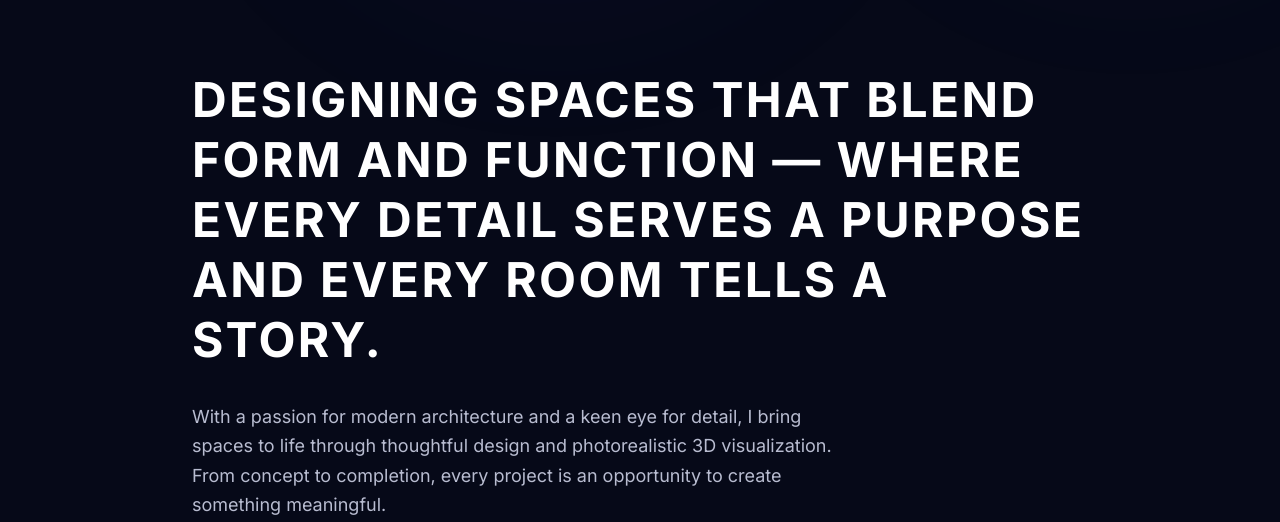
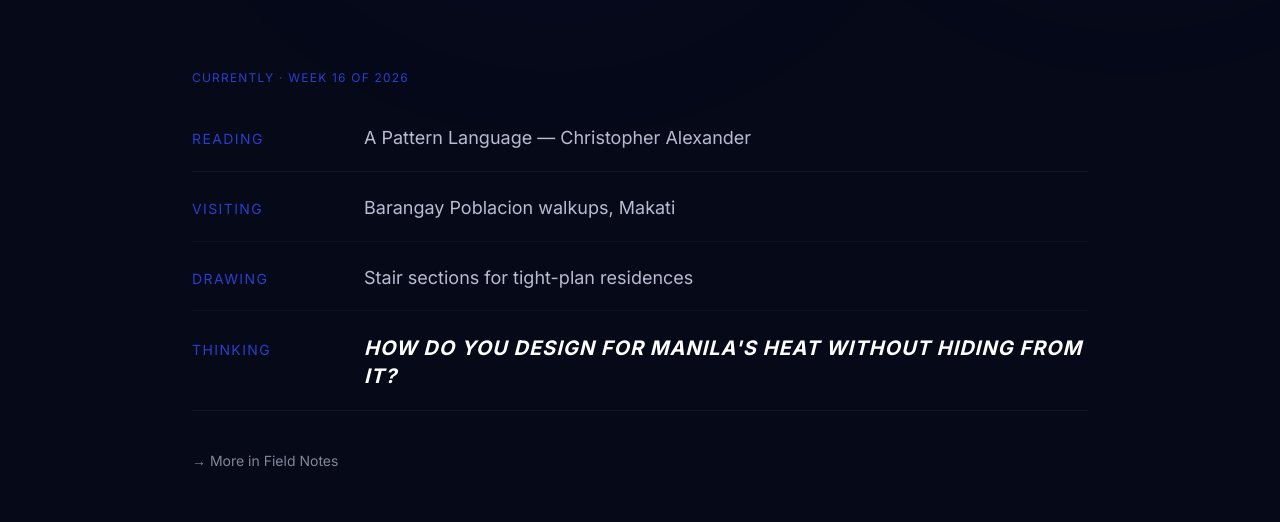
Before and after one commit to Oishh/architectural-portfolio, a Next.js app: page / in a window 1280 px wide. Shown: the part 858-1380 px from the top of the page. Built offline with nearby package versions, Linux system fonts and the light colour scheme.

Commit message:
feat: add Currently section to home page

```diff
--- a/app/page.tsx
+++ b/app/page.tsx
@@ -1,4 +1,5 @@
 import Hero from "@/components/Hero";
+import CurrentlySection from "@/components/CurrentlySection";
 import AboutSnippet from "@/components/AboutSnippet";
 import ToolsSection from "@/components/ToolsSection";
 import ProjectGrid from "@/components/ProjectGrid";
@@ -11,6 +12,7 @@ export default function Home() {
     <PageTransition>
       <main>
         <Hero />
+        <CurrentlySection />
         <AboutSnippet />
         <ToolsSection />
         <ProjectGrid />
--- /dev/null
+++ b/components/CurrentlySection.tsx
@@ -0,0 +1,60 @@
+"use client";
+
+import Link from "next/link";
+import ScrollReveal from "./ScrollReveal";
+import { currently } from "@/data/currently";
+
+const ROWS = [
+  { key: "reading", label: "Reading" },
+  { key: "visiting", label: "Visiting" },
+  { key: "drawing", label: "Drawing" },
+  { key: "thinking", label: "Thinking" },
+] as const;
+
+export default function CurrentlySection() {
+  return (
+    <section className="py-24 md:py-32 px-6">
+      <div className="mx-auto max-w-4xl">
+        <ScrollReveal>
+          <p className="text-xs uppercase tracking-widest text-accent mb-10">
+            Currently · {currently.weekLabel}
+          </p>
+        </ScrollReveal>
+
+        <dl className="flex flex-col gap-6">
+          {ROWS.map((row, i) => {
+            const value = currently[row.key];
+            const isThinking = row.key === "thinking";
+            return (
+              <ScrollReveal key={row.key} delay={0.1 + i * 0.08}>
+                <div className="grid grid-cols-[auto_1fr] md:grid-cols-[140px_1fr] gap-2 md:gap-8 items-baseline border-b border-border-subtle/60 pb-5">
+                  <dt className="text-xs md:text-sm uppercase tracking-widest text-accent">
+                    {row.label}
+                  </dt>
+                  <dd
+                    className={
+                      isThinking
+                        ? "font-heading text-text-heading text-lg md:text-xl italic font-light leading-snug"
+                        : "text-text-body text-base md:text-lg leading-snug"
+                    }
+                  >
+                    {value}
+                  </dd>
+                </div>
+              </ScrollReveal>
+            );
+          })}
+        </dl>
+
+        <ScrollReveal delay={0.6}>
+          <Link
+            href="/notes"
+            className="inline-block mt-10 text-sm text-text-body/70 hover:text-accent transition-colors"
+          >
+            → More in Field Notes
+          </Link>
+        </ScrollReveal>
+      </div>
+    </section>
+  );
+}
```
